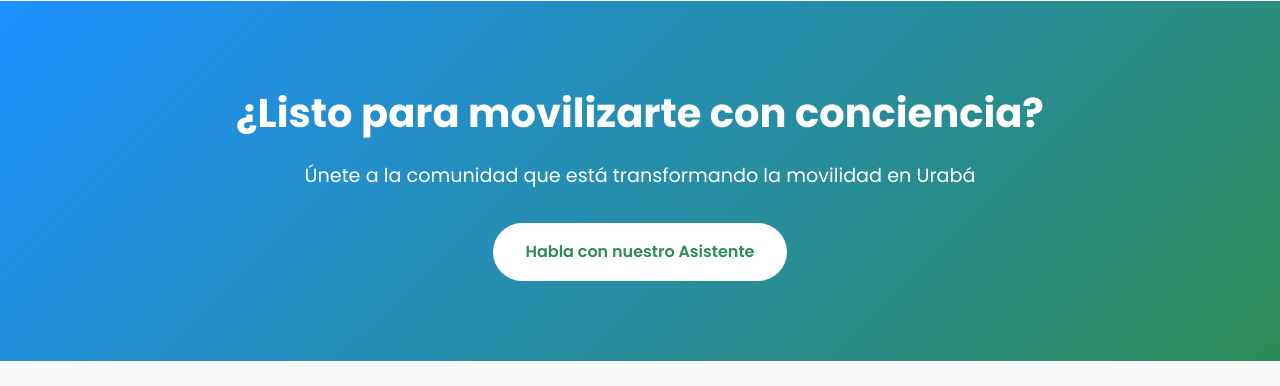
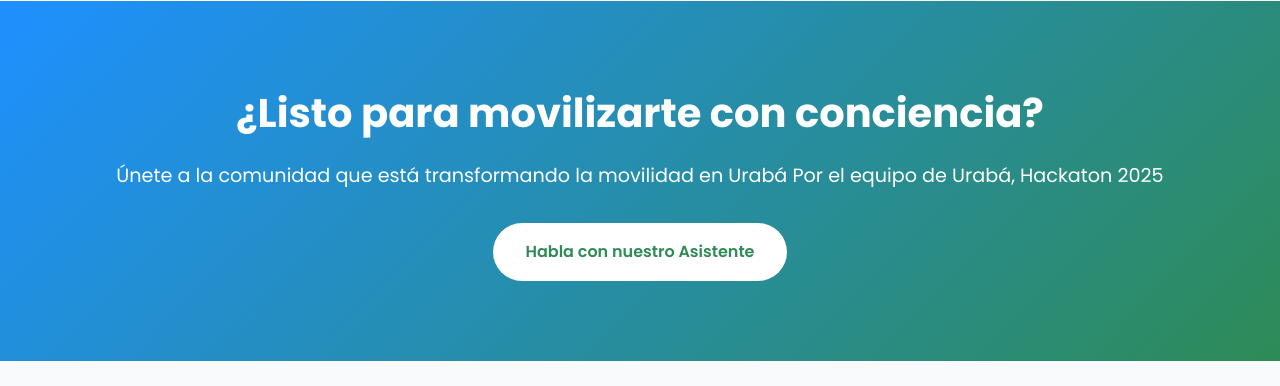
Before and after one commit to iambela2702-ai/HarmonicRoads, a Flask app: page / in a window 1280 px wide. Shown: the part 1700-2086 px from the top of the page. Run offline with Flask 3, Linux system fonts and the light colour scheme.

Commit message:
Update index.html

```diff
--- a/templates/index.html
+++ b/templates/index.html
@@ -60,7 +60,8 @@
     <div class="container">
         <div class="cta-content" data-aos="zoom-in">
             <h2>¿Listo para movilizarte con conciencia?</h2>
-            <p>Únete a la comunidad que está transformando la movilidad en Urabá</p>
+            <p>Únete a la comunidad que está transformando la movilidad en Urabá
+            Por el equipo de Urabá, Hackaton 2025</p>
             <a href="{{ url_for('asistente') }}" class="btn btn-primary">Habla con nuestro Asistente</a>
         </div>
     </div>
```
